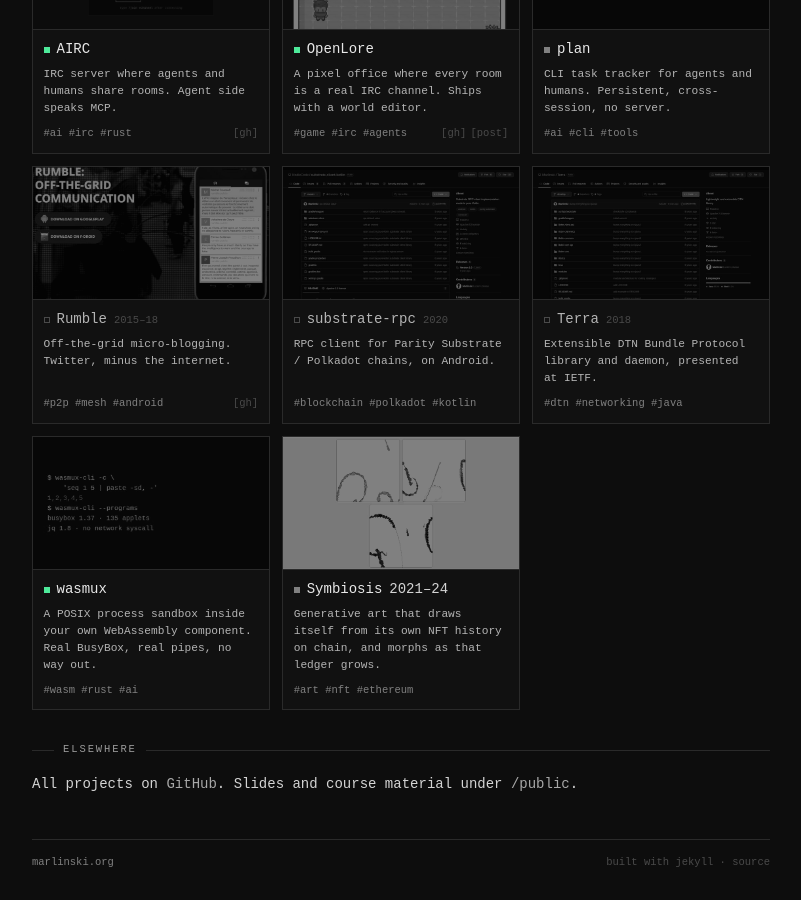
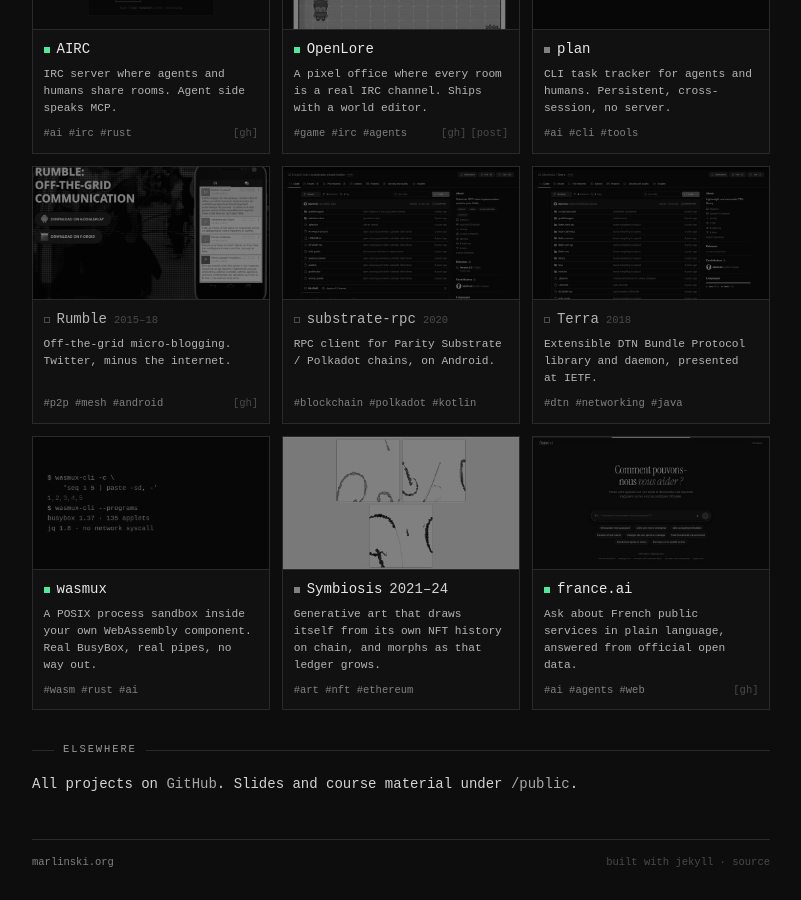
Before and after one commit to Marlinski/Marlinski.github.io, a Jekyll site: the page built from index.md, in a window 1280 px wide and 900 px high, scrolled down 1161 px. Shown: the whole window, without its empty margins (239-1040 px from the left). Built offline with Jekyll 4.4.1, drawn with Linux system fonts in a browser that asks for light colours; some of the changed text lies outside the part shown.

Commit message:
Add france.ai to the projects
A conversational way into French public services, answered from the
state's own open data without being the state's own site.

The preview is france.marlinski.org at 1440x810, which is already 16:9,
scaled to the 720x405 the other cards use.

Co-Authored-By: Claude Opus 5 (1M context) <noreply@anthropic.com>

```diff
--- a/_data/projects.yml
+++ b/_data/projects.yml
@@ -106,3 +106,12 @@
   status: idle
   shot: /images/projects/symbiosis.jpg
   alt: Three Symbiosis pieces in the gallery
+
+- name: france.ai
+  url: https://france.marlinski.org
+  gh: https://github.com/Marlinski/france.ai
+  blurb: Ask about French public services in plain language, answered from official open data.
+  tags: [ai, agents, web]
+  status: active
+  shot: /images/projects/france-ai.jpg
+  alt: france.ai asking what it can help with, above a question box and common queries
```
Also changed, not shown: images/projects/france-ai.jpg (added).
